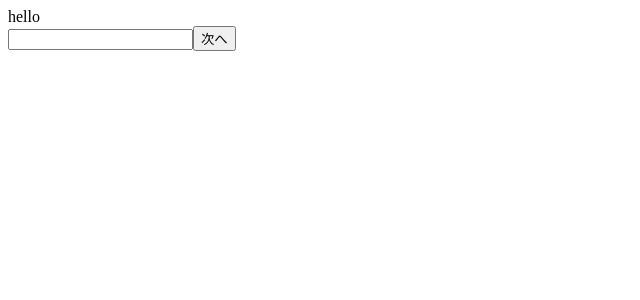
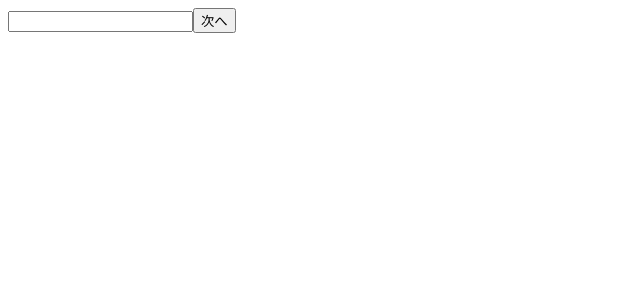
Before and after one commit to MaiHal/clarify, a React app in the folder front/: page / in a window 1280 px wide. Shown: the top 300 px of the page, without its empty margins (0-640 px from the left). Built offline with nearby package versions, Linux system fonts and the light colour scheme.

Commit message:
delete extra

```diff
--- a/front/src/QuestionForm.jsx
+++ b/front/src/QuestionForm.jsx
@@ -21,6 +21,7 @@ export default class QuestionForm extends React.Component {
   render() {
     return (
       <div>
+          <div></div>
         <input type="text" value={this.state.content} name="hello" onChange={this.changeText} />
         <button onClick={this.clickNextButton}>次へ</button>
       </div>
--- a/front/src/app.jsx
+++ b/front/src/app.jsx
@@ -1,11 +1,9 @@
 import React from "react";
 import ReactDOM from "react-dom";
-import QuestionTitle from "./QuestionTitle";
 import QuestionForm from "./QuestionForm";
 
 ReactDOM.render(
   <div>
-    <QuestionTitle />
     <QuestionForm />
   </div>,
   document.getElementById("root")
```
